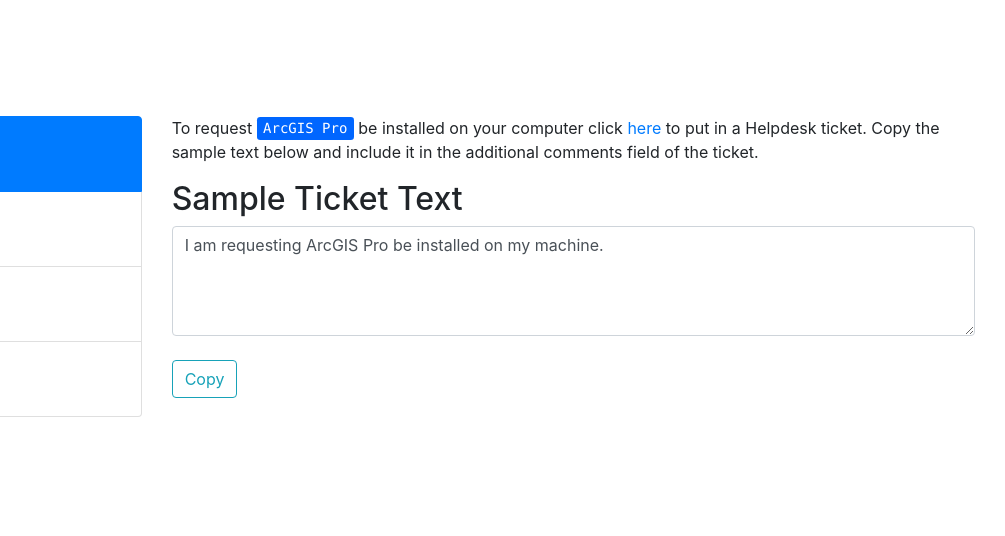
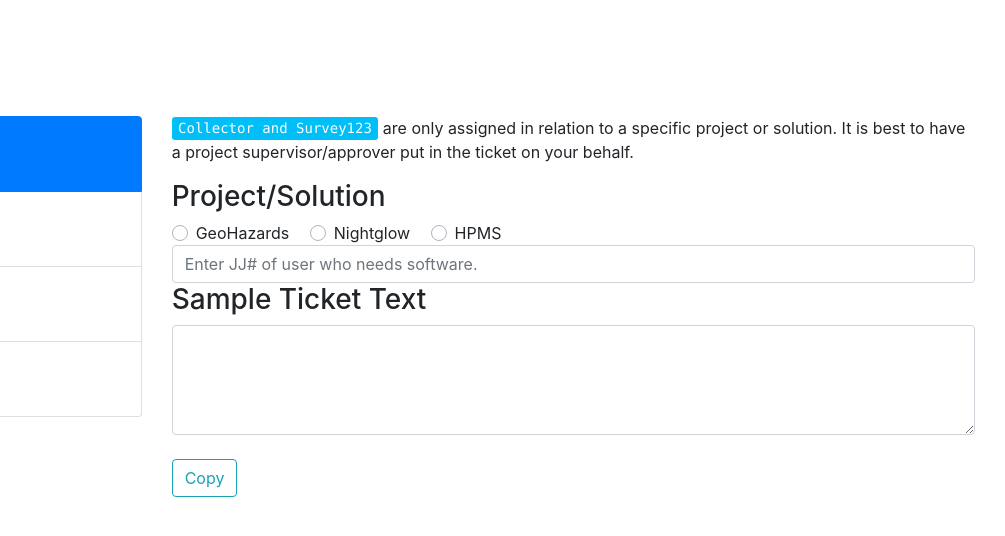
Before and after one commit to TDoT-GIS/TicketSite, a plain HTML site: page index.html in a window 1280 px wide. Shown: the full height of the page, 275-1280 px from the left. Drawn offline with nearby package versions, Linux system fonts and the light colour scheme.

Commit message:
changed survey to be active pane

```diff
--- a/index.html
+++ b/index.html
@@ -53,7 +53,7 @@
         <div class="col-8">
           <div class="tab-content" id="nav-tabContent">
             <!--ArcGIS Pro-->
-            <div class="tab-pane fade show active" id="arcpro" role="tabpanel" aria-labelledby="list-arcpro-list">
+            <div class="tab-pane fade" id="arcpro" role="tabpanel" aria-labelledby="list-arcpro-list">
                 <p>To request <kbd>ArcGIS Pro</kbd> be installed on your computer click <a href="https://tn.service-now.com/tdot?id=sc_cat_item&sys_id=1319aafe1327920013c97d176144b011">here</a> to put in a Helpdesk ticket. Copy the sample text below and include it in the additional comments field of the ticket.</p>
                 <h2>Sample Ticket Text</h2>
                 <div class="md-form mb-4 pink-textarea active-pink-textarea-2">
@@ -62,7 +62,7 @@
                 <button class="btn btn-outline-info" onclick="copyText('arcproText')">Copy</button>
             </div>
             <!--Collector & Survey123-->
-            <div class="tab-pane fade" id="collector" role="tabpanel" aria-labelledby="list-collector-list">
+            <div class="tab-pane fade show active" id="collector" role="tabpanel" aria-labelledby="list-collector-list">
                 <p><kbd>Collector and Survey123</kbd> are only assigned in relation to a specific project or solution. It is best to have a project supervisor/approver put in the ticket on your behalf.</p>
                 <h3>Project/Solution</h3>
                 <div id="projects">
```
